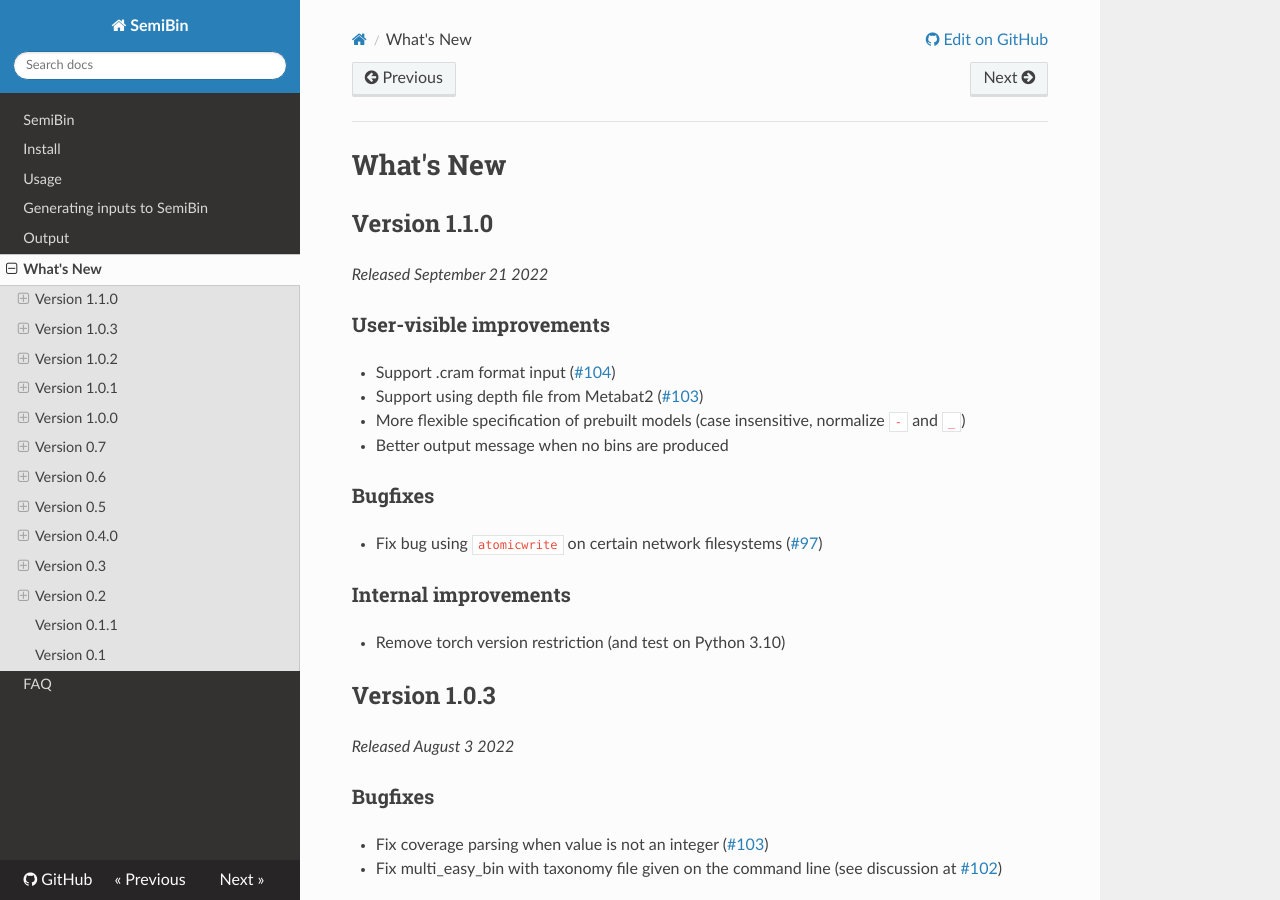
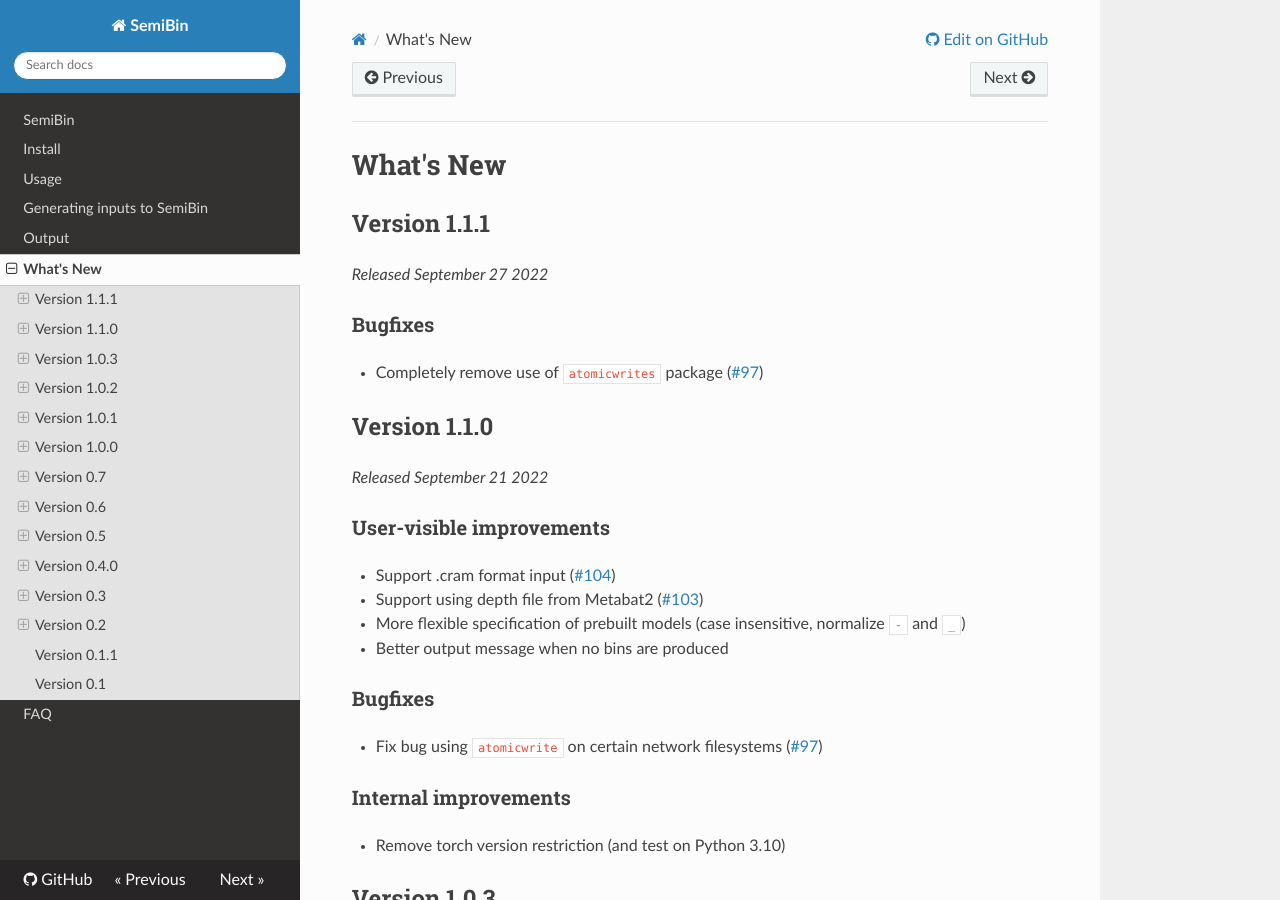
Before and after one commit to BigDataBiology/SemiBin, an MkDocs documentation site: the page built from docs/whatsnew.md, in a window 1280 px wide and 900 px high. Built offline with MkDocs 1.6.1, drawn with Linux system fonts in a browser that asks for light colours; nearby versions of some CDN libraries.

Commit message:
RLS Version 1.1.1
Completely remove use of atomicwrites package (v1.1.0 was incomplete in
this respect).

```diff
--- a/docs/whatsnew.md
+++ b/docs/whatsnew.md
@@ -1,4 +1,12 @@
 # What's New
+
+## Version 1.1.1
+
+*Released September 27 2022*
+
+### Bugfixes
+
+- Completely remove use of `atomicwrites` package ([#97](https://github.com/BigDataBiology/SemiBin/issues/97))
 
 ## Version 1.1.0
 
```
Also changed, not shown: 2 other files.
